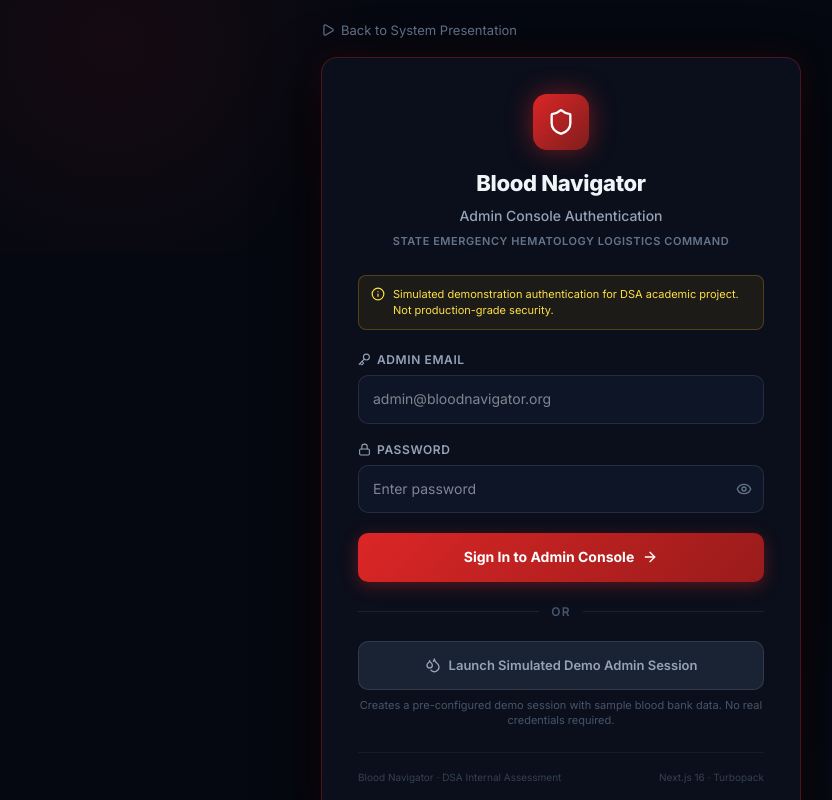
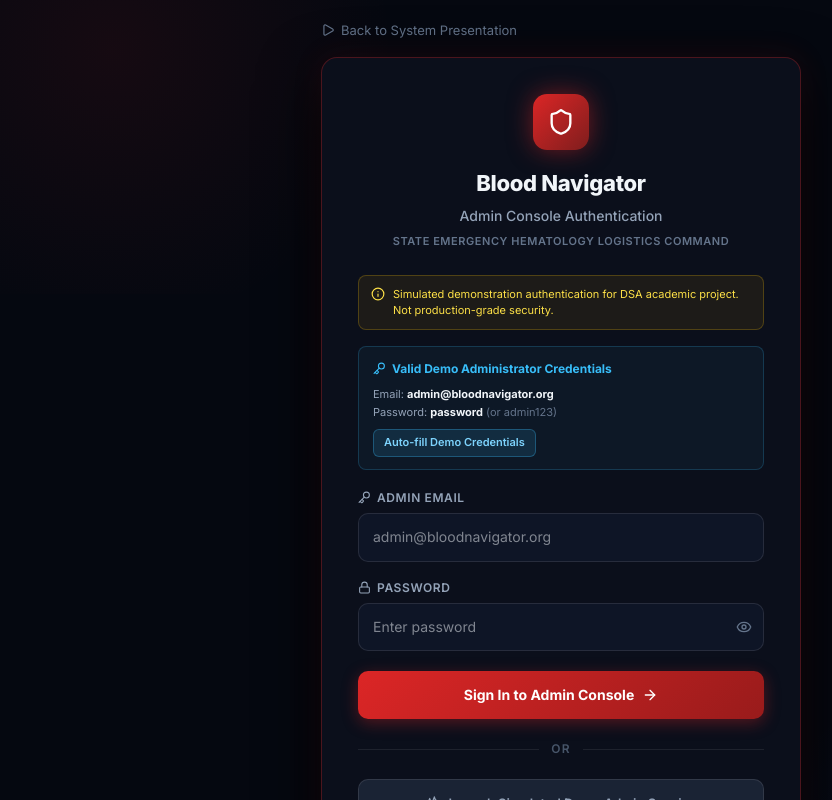
Before and after one commit to shirlz15/dsa_project, a Next.js app: page /login in a window 1280 px wide. Shown: the top 800 px of the page, without its empty margins (79-911 px from the left). Built offline with nearby package versions, Linux system fonts and the light colour scheme; no server answers.

Commit message:
feat(auth): enhance login flow with credential validation, demo autofill helper, and store sync

```diff
--- a/src/app/api/auth/login/route.ts
+++ b/src/app/api/auth/login/route.ts
@@ -16,14 +16,26 @@ import { setSessionCookie } from '@/lib/auth-server';
 // ─── Demo admin profile ─────────────────────────────────────────────────────
 
 const DEMO_ADMIN = {
+  id: 'ADMIN-NA-7701',
   userId: 'ADMIN-NA-7701',
   name: 'Dr. Ramesh Kumar',
-  email: 'ramesh.kumar@bloodnavigator.org',
-  role: 'Network Director',
+  email: 'admin@bloodnavigator.org',
+  role: 'Network Director' as const,
   facility: 'State Emergency Hematology Logistics Command',
   badgeNumber: 'BN-DIR-0881',
   isDemo: true,
 };
+
+// Recognized demo administrator emails and passwords
+const VALID_DEMO_EMAILS = new Set([
+  'admin@bloodnavigator.org',
+  'ramesh.kumar@bloodnavigator.org',
+]);
+
+const VALID_DEMO_PASSWORDS = new Set([
+  'password',
+  'admin123',
+]);
 
 export async function POST(request: Request) {
   try {
@@ -49,17 +61,29 @@ export async function POST(request: Request) {
       );
     }
 
-    // In a real system, validate against a user database or identity provider.
-    // This demo accepts any non-empty credentials as the admin user.
-    // The credential values are NOT hardcoded secrets—any input is accepted.
+    const normalizedEmail = String(email).trim().toLowerCase();
+    const isValidEmail = VALID_DEMO_EMAILS.has(normalizedEmail);
+    const isValidPassword = VALID_DEMO_PASSWORDS.has(String(password).trim());
+
+    if (!isValidEmail || !isValidPassword) {
+      return NextResponse.json(
+        {
+          success: false,
+          error: 'Invalid email or password. Please use the valid demo credentials provided on the login screen.',
+        },
+        { status: 401 },
+      );
+    }
+
     const sessionUser = {
+      id: 'ADMIN-NA-7701',
       userId: 'ADMIN-NA-7701',
       name: 'Dr. Ramesh Kumar',
-      email: email,
+      email: normalizedEmail,
       role: 'Network Director' as const,
       facility: 'State Emergency Hematology Logistics Command',
       badgeNumber: 'BN-DIR-0881',
-      isDemo: true, // Always demo in this academic project
+      isDemo: true,
     };
 
     await setSessionCookie(sessionUser);
@@ -67,7 +91,7 @@ export async function POST(request: Request) {
     return NextResponse.json({
       success: true,
       user: sessionUser,
-      notice: 'Simulated authentication. In production, verify credentials against a secure identity provider.',
+      notice: 'Simulated authentication successful. In production, verify credentials against a secure identity provider.',
     });
   } catch {
     return NextResponse.json(
--- a/src/app/login/page.tsx
+++ b/src/app/login/page.tsx
@@ -12,7 +12,8 @@ import Link from 'next/link';
 function LoginFormContent() {
   const router = useRouter();
   const searchParams = useSearchParams();
-  const returnTo = searchParams.get('from') || '/dashboard';
+  const rawReturnTo = searchParams.get('from');
+  const returnTo = rawReturnTo && rawReturnTo !== '/login' ? rawReturnTo : '/dashboard';
   const loginAdmin = useStore((s) => s.loginAdmin);
 
   const [email, setEmail] = useState('');
@@ -24,12 +25,12 @@ function LoginFormContent() {
 
   // If user already has a valid server session, redirect to destination
   useEffect(() => {
-    fetch('/api/auth/session')
+    fetch('/api/auth/session', { cache: 'no-store' })
       .then((res) => res.json())
       .then((data) => {
         if (data.authenticated && data.user) {
           loginAdmin({
-            id: data.user.id,
+            id: data.user.id || data.user.userId,
             name: data.user.name,
             email: data.user.email,
             role: data.user.role,
@@ -38,13 +39,14 @@ function LoginFormContent() {
             sessionToken: data.user.sessionToken,
             authenticatedAt: data.user.authenticatedAt,
           });
+          router.refresh();
           router.replace(returnTo);
         }
       })
       .catch(() => {});
   }, [router, returnTo, loginAdmin]);
 
-  // ── Credential Login (simulated) ─────────────────────────────────────────
+  // ── Credential Login ─────────────────────────────────────────────────────
   const handleCredentialLogin = async (e: React.FormEvent) => {
     e.preventDefault();
     if (!email || !password) {
@@ -61,21 +63,23 @@ function LoginFormContent() {
         body: JSON.stringify({ email, password }),
       });
       const data = await res.json();
-      if (data.success) {
-        // Sync client store with server session
+      if (res.ok && data.success) {
+        // Sync client store with server session immediately
         loginAdmin({
-          id: data.user.userId,
-          name: data.user.name,
-          email: data.user.email,
-          role: data.user.role,
-          facility: data.user.facility,
-          badgeNumber: data.user.badgeNumber,
-          sessionToken: `SES-DEMO-${Date.now()}`,
+          id: data.user.id || data.user.userId || 'ADMIN-NA-7701',
+          name: data.user.name || 'Dr. Ramesh Kumar',
+          email: data.user.email || email,
+          role: data.user.role || 'Network Director',
+          facility: data.user.facility || 'State Emergency Hematology Logistics Command',
+          badgeNumber: data.user.badgeNumber || 'BN-DIR-0881',
+          sessionToken: data.user.sessionToken || `SES-DEMO-${Date.now()}`,
           authenticatedAt: new Date().toISOString(),
         });
-        router.push(returnTo);
+        // Invalidate Next.js client router cache so protected route loads immediately without browser refresh
+        router.refresh();
+        router.replace(returnTo);
       } else {
-        setError(data.error || 'Authentication failed.');
+        setError(data.error || 'Authentication failed. Please check your credentials.');
       }
     } catch {
       setError('Network error. Please try again.');
@@ -96,18 +100,19 @@ function LoginFormContent() {
         body: JSON.stringify({ demo: true }),
       });
       const data = await res.json();
-      if (data.success) {
+      if (res.ok && data.success) {
         loginAdmin({
-          id: data.user.userId,
-          name: data.user.name,
-          email: data.user.email,
-          role: data.user.role,
-          facility: data.user.facility,
-          badgeNumber: data.user.badgeNumber,
-          sessionToken: `SES-DEMO-SIM-${Date.now()}`,
+          id: data.user.id || data.user.userId || 'ADMIN-NA-7701',
+          name: data.user.name || 'Dr. Ramesh Kumar',
+          email: data.user.email || 'admin@bloodnavigator.org',
+          role: data.user.role || 'Network Director',
+          facility: data.user.facility || 'State Emergency Hematology Logistics Command',
+          badgeNumber: data.user.badgeNumber || 'BN-DIR-0881',
+          sessionToken: data.user.sessionToken || `SES-DEMO-SIM-${Date.now()}`,
           authenticatedAt: new Date().toISOString(),
         });
-        router.push(returnTo);
+        router.refresh();
+        router.replace(returnTo);
       } else {
         setError(data.error || 'Demo session creation failed.');
       }
@@ -152,6 +157,29 @@ function LoginFormContent() {
               Simulated demonstration authentication for DSA academic project.
               Not production-grade security.
             </span>
+          </div>
+
+          {/* Demo Credentials Helper Box */}
+          <div style={styles.credentialsBox}>
+            <div style={styles.credentialsHeader}>
+              <Key size={13} color="#38bdf8" />
+              <span>Valid Demo Administrator Credentials</span>
+            </div>
+            <div style={styles.credentialsBody}>
+              <div><span style={{ color: '#94a3b8' }}>Email:</span> <strong style={{ color: '#f1f5f9' }}>admin@bloodnavigator.org</strong></div>
+              <div><span style={{ color: '#94a3b8' }}>Password:</span> <strong style={{ color: '#f1f5f9' }}>password</strong> <span style={{ color: '#64748b' }}>(or admin123)</span></div>
+            </div>
+            <button
+              type="button"
+              onClick={() => {
+                setEmail('admin@bloodnavigator.org');
+                setPassword('password');
+                setError('');
+              }}
+              style={styles.autofillBtn}
+            >
+              Auto-fill Demo Credentials
+            </button>
           </div>
 
           {/* Error banner */}
@@ -377,7 +405,43 @@ const styles: Record<string, React.CSSProperties> = {
     fontSize: '11px',
     color: '#fde047',
     lineHeight: 1.5,
-    marginBottom: '20px',
+    marginBottom: '16px',
+  },
+  credentialsBox: {
+    background: 'rgba(56, 189, 248, 0.05)',
+    border: '1px solid rgba(56, 189, 248, 0.2)',
+    borderRadius: '8px',
+    padding: '12px 14px',
+    marginBottom: '18px',
+    display: 'flex',
+    flexDirection: 'column',
+    gap: '8px',
+  },
+  credentialsHeader: {
+    display: 'flex',
+    alignItems: 'center',
+    gap: '6px',
+    fontSize: '12px',
+    fontWeight: 700,
+    color: '#38bdf8',
+  },
+  credentialsBody: {
+    fontSize: '11px',
+    color: '#cbd5e1',
+    lineHeight: 1.6,
+  },
+  autofillBtn: {
+    alignSelf: 'flex-start',
+    background: 'rgba(56, 189, 248, 0.12)',
+    color: '#7dd3fc',
+    border: '1px solid rgba(56, 189, 248, 0.3)',
+    borderRadius: '6px',
+    padding: '4px 10px',
+    fontSize: '11px',
+    fontWeight: 600,
+    cursor: 'pointer',
+    fontFamily: "'Inter', sans-serif",
+    transition: 'all 0.15s ease',
   },
   errorBanner: {
     display: 'flex',
--- a/src/components/StoreInitializer.tsx
+++ b/src/components/StoreInitializer.tsx
@@ -1,15 +1,17 @@
 'use client';
 
 import { useEffect } from 'react';
+import { usePathname } from 'next/navigation';
 import { useStore } from '@/lib/store';
 
 export default function StoreInitializer({ children }: { children: React.ReactNode }) {
+  const pathname = usePathname();
   const demoLoaded = useStore((s) => s.demoLoaded);
   const loadDemoScenario = useStore((s) => s.loadDemoScenario);
   const loginAdmin = useStore((s) => s.loginAdmin);
   const logoutAdmin = useStore((s) => s.logoutAdmin);
 
-  // Synchronize server-verified HttpOnly session into client Zustand store
+  // Synchronize server-verified HttpOnly session into client Zustand store on load and route changes
   useEffect(() => {
     let mounted = true;
     async function syncSession() {
@@ -32,7 +34,7 @@ export default function StoreInitializer({ children }: { children: React.ReactNo
     return () => {
       mounted = false;
     };
-  }, [loginAdmin, logoutAdmin]);
+  }, [pathname, loginAdmin, logoutAdmin]);
 
   useEffect(() => {
     // Auto-load demo scenario on first client mount if not already loaded
```
Also changed, not shown: src/lib/auth-server.ts (+10 -1 lines), 1 other file (tests, documents, lock files or other folders).
